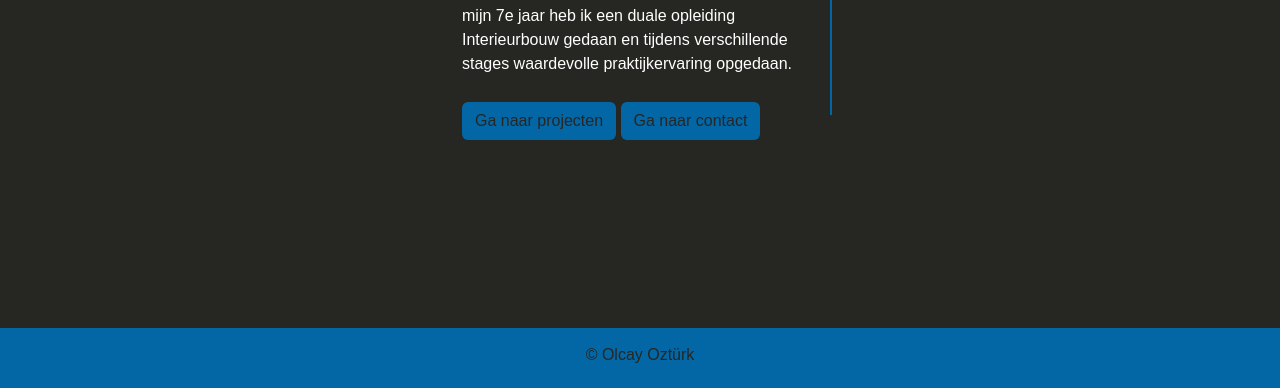
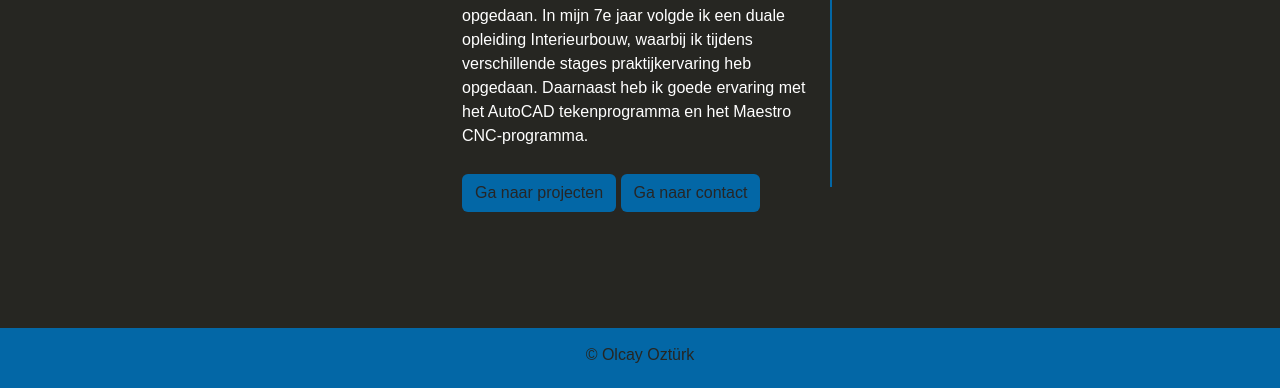
Before and after one commit to OlcayOzturk28/portfolio, a plain HTML site: page index.html in a window 1280 px wide. Shown: the part 412-800 px from the top of the page. Drawn offline with nearby package versions, Linux system fonts and the light colour scheme; a script that the page names is missing.

Commit message:
meer informatie

```diff
--- a/index.html
+++ b/index.html
@@ -74,8 +74,10 @@
                             <article>
                                 <h2 class="text-blauw">In mijn vorige jaren</h2>
                                 <p class="text-white">
-                                    Ik heb van mijn 1e tot 6e jaar BSO Houtbewerking gevolgd, waar ik veel heb geleerd over het vak.
-                                    In mijn 7e jaar heb ik een duale opleiding Interieurbouw gedaan en tijdens verschillende stages waardevolle praktijkervaring opgedaan.
+                                    Ik heb van mijn 1e tot 6e jaar BSO Houtbewerking gevolgd, waar ik veel kennis en ervaring heb opgedaan.
+                                    In mijn 7e jaar volgde ik een duale opleiding Interieurbouw,
+                                    waarbij ik tijdens verschillende stages praktijkervaring heb opgedaan.
+                                    Daarnaast heb ik goede ervaring met het AutoCAD tekenprogramma en het Maestro CNC-programma.
                                 </p>
                             </article>
                             <a href="portfolio.html" class="btn btn-blauw">Ga naar projecten</a>
```
